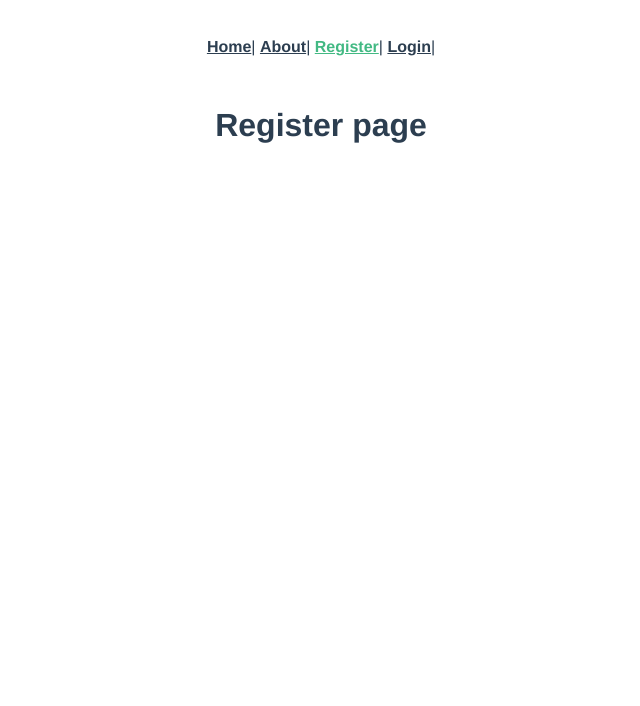
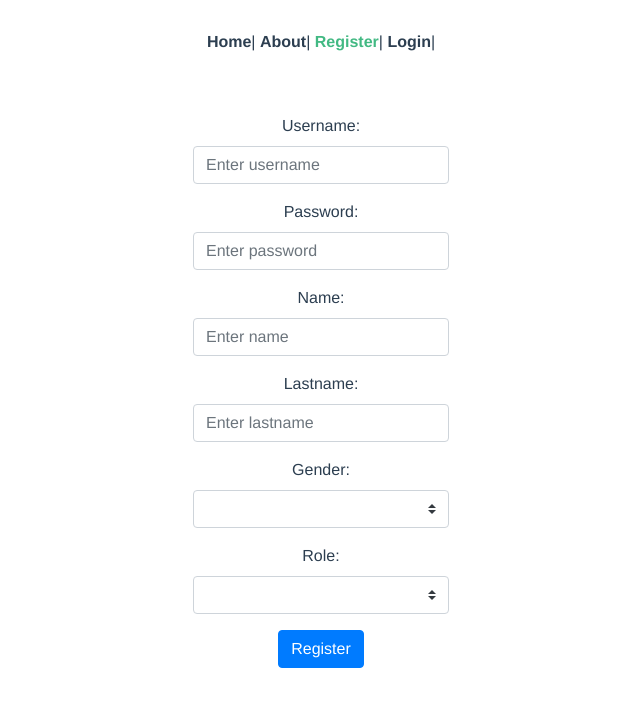
Before and after one commit to artukov/Web, a Vue app in the folder Frontend/web-app/: page /register in a window 1280 px wide. Shown: the top 706 px of the page, without its empty margins (319-959 px from the left). Built offline with nearby package versions, Linux system fonts and the light colour scheme.

Commit message:
Login and Register forms

```diff
--- a/Frontend/web-app/package.json
+++ b/Frontend/web-app/package.json
@@ -8,8 +8,12 @@
     "lint": "vue-cli-service lint"
   },
   "dependencies": {
+    "axios": "^0.19.2",
+    "bootstrap": "^4.5.0",
+    "bootstrap-vue": "^2.15.0",
     "core-js": "^3.6.5",
     "vue": "^2.6.11",
+    "vue-axios": "^2.1.5",
     "vue-router": "^3.2.0",
     "vuex": "^3.4.0"
   },
--- a/Frontend/web-app/src/store/index.js
+++ b/Frontend/web-app/src/store/index.js
@@ -7,5 +7,5 @@ export default new Vuex.Store({
   state: {},
   mutations: {},
   actions: {},
-  modules: {}
+  modules: {},
 });
--- a/Frontend/web-app/src/views/LoginPage.vue
+++ b/Frontend/web-app/src/views/LoginPage.vue
@@ -1,5 +1,63 @@
 <template>
-  <div class="login">
-    <h1>Login page</h1>
+  <div class="position">
+    <b-form @submit.prevent="onSubmit()" method="post">
+      <b-form-group id="input-group-2" label="Username:" label-for="input-2">
+        <b-form-input
+          id="input-2"
+          v-model="form.name"
+          type="text"
+          required
+          placeholder="Enter username"
+        ></b-form-input>
+      </b-form-group>
+
+      <b-form-group id="input-group-1" label="Password:" label-for="input-1">
+        <b-form-input
+          id="input-1"
+          v-model="form.password"
+          type="password"
+          required
+          placeholder="Enter password"
+        ></b-form-input>
+      </b-form-group>
+
+      <b-button type="submit" variant="primary">Log in</b-button>
+    </b-form>
+    <p></p>
+    <router-link to="/register">Dont have an account? Register now</router-link>
   </div>
 </template>
+
+<script>
+import axios from "axios";
+export default {
+  data() {
+    return {
+      form: {
+        password: "",
+        name: "",
+      },
+      info: null,
+    };
+  },
+  methods: {
+    onSubmit() {
+      var user = {
+        username: this.form.name,
+        password: this.form.password,
+      };
+      axios.post("http://localhost:8080/RACompany/rest/login", user);
+    },
+  },
+};
+</script>
+
+<style scoped>
+.position {
+  width: 20%;
+  height: 100%;
+  margin-left: auto;
+  margin-right: auto;
+  margin-top: 30px;
+}
+</style>
--- a/Frontend/web-app/src/views/RegisterPage.vue
+++ b/Frontend/web-app/src/views/RegisterPage.vue
@@ -1,5 +1,105 @@
 <template>
-  <div class="register">
-    <h1>Register page</h1>
+  <div class="position">
+    <b-form @submit.prevent="onSubmit" method="post">
+      <b-form-group id="input-group-2" label="Username:" label-for="input-2">
+        <b-form-input
+          id="input-2"
+          v-model="form.username"
+          required
+          placeholder="Enter username"
+        ></b-form-input>
+      </b-form-group>
+
+      <b-form-group id="input-group-1" label="Password:" label-for="input-1">
+        <b-form-input
+          id="input-1"
+          v-model="form.password"
+          type="password"
+          required
+          placeholder="Enter password"
+        ></b-form-input>
+      </b-form-group>
+
+      <b-form-group id="input-group-3" label="Name:" label-for="input-2">
+        <b-form-input
+          id="input-2"
+          v-model="form.name"
+          required
+          placeholder="Enter name"
+        ></b-form-input>
+      </b-form-group>
+
+      <b-form-group id="input-group-3" label="Lastname:" label-for="input-2">
+        <b-form-input
+          id="input-2"
+          v-model="form.lastname"
+          required
+          placeholder="Enter lastname"
+        ></b-form-input>
+      </b-form-group>
+
+      <b-form-group id="input-group-3" label="Gender:" label-for="input-3">
+        <b-form-select
+          id="input-3"
+          v-model="form.gender"
+          :options="genders"
+          required
+        ></b-form-select>
+      </b-form-group>
+
+      <b-form-group id="input-group-3" label="Role:" label-for="input-3">
+        <b-form-select
+          id="input-3"
+          v-model="form.role"
+          :options="roles"
+          required
+        ></b-form-select>
+      </b-form-group>
+
+      <b-button type="submit" variant="primary">Register</b-button>
+    </b-form>
   </div>
 </template>
+
+<script>
+import axios from "axios";
+export default {
+  data() {
+    return {
+      form: {
+        username: "",
+        password: "",
+        name: "",
+        lastname: "",
+        gender: "",
+        role: "",
+      },
+      genders: ["Male", "Female"],
+      roles: ["GUEST", "HOST"],
+    };
+  },
+  methods: {
+    onSubmit() {
+      var user = {
+        username: this.form.name,
+        password: this.form.password,
+        gender: this.form.gender,
+        userRole: this.form.role,
+        name: this.form.name,
+        lastname: this.form.lastname,
+      };
+      axios.post("http://localhost:8080/RACompany/rest/register", user);
+    },
+  },
+};
+</script>
+
+<style scoped>
+.position {
+  width: 20%;
+  height: 100%;
+  margin-left: auto;
+  margin-right: auto;
+  margin-top: 30px;
+}
+</style>
```
Also changed, not shown: Frontend/web-app/src/main.js (+13 -1 lines), 2 other files (tests, documents, lock files or other folders).
